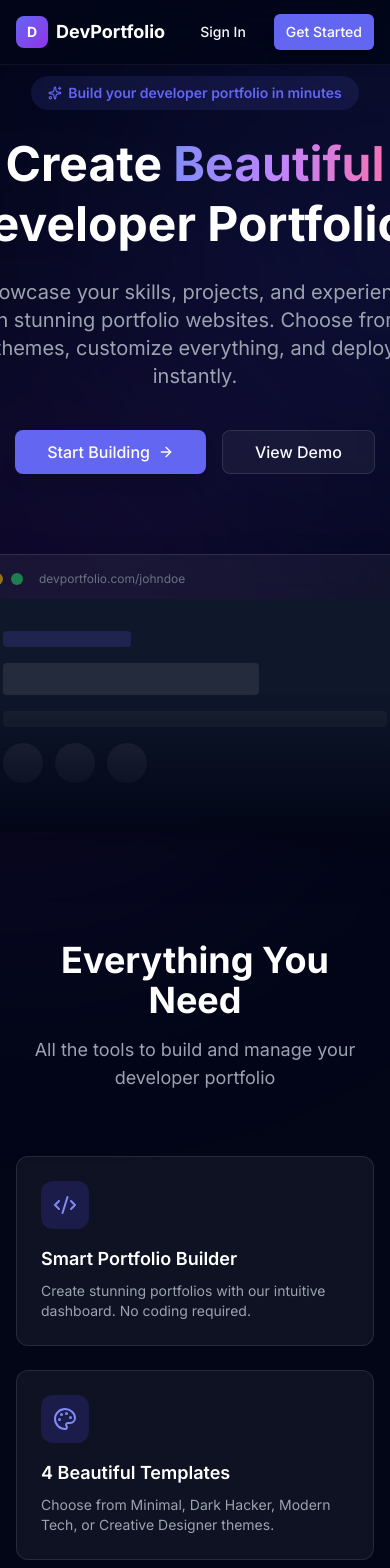
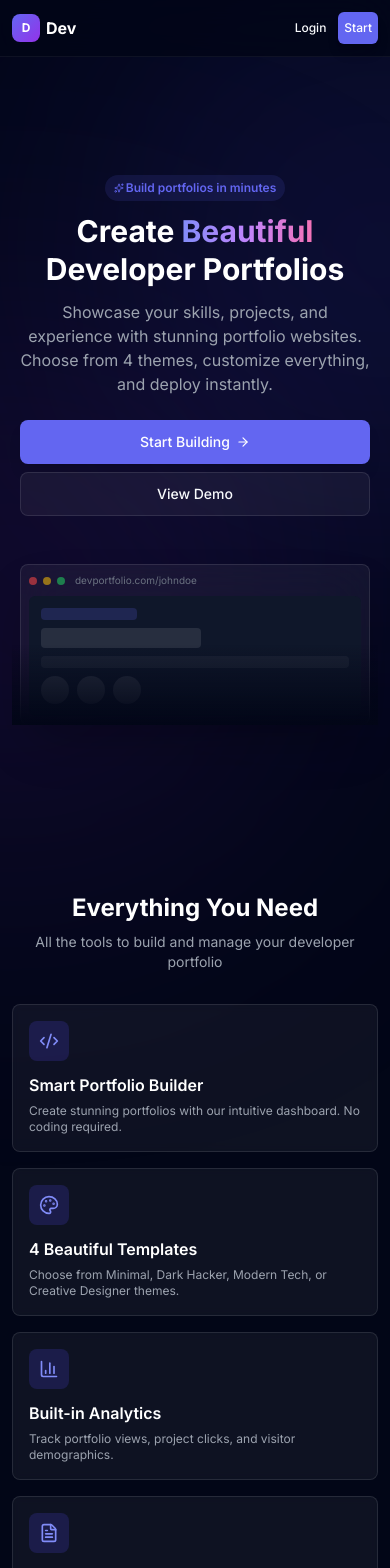
Before and after one commit to satishchoudhary90/PortfilioHub.dev, a Next.js app: page / in a window 390 px wide. Shown: the top 1568 px of the page. Built offline with nearby package versions, Linux system fonts and the light colour scheme.

Commit message:
"Home Layout "

```diff
--- a/src/app/page.tsx
+++ b/src/app/page.tsx
@@ -18,15 +18,51 @@ import {
 } from "lucide-react";
 
 const features = [
-  { icon: Code2, title: "Smart Portfolio Builder", desc: "Create stunning portfolios with our intuitive dashboard. No coding required." },
-  { icon: Palette, title: "4 Beautiful Templates", desc: "Choose from Minimal, Dark Hacker, Modern Tech, or Creative Designer themes." },
-  { icon: BarChart3, title: "Built-in Analytics", desc: "Track portfolio views, project clicks, and visitor demographics." },
-  { icon: FileText, title: "Resume Generator", desc: "Automatically generate a professional PDF resume from your profile." },
-  { icon: Github, title: "GitHub Integration", desc: "Import your repositories directly from GitHub with one click." },
-  { icon: Sparkles, title: "AI-Powered", desc: "Generate professional bios and project descriptions with AI." },
-  { icon: Zap, title: "Lightning Fast", desc: "Built with Next.js for optimal performance and SEO." },
-  { icon: Shield, title: "Secure Auth", desc: "Email/password and Google OAuth authentication." },
-  { icon: Layout, title: "Fully Customizable", desc: "Customize colors, fonts, layout, and dark/light mode." },
+  {
+    icon: Code2,
+    title: "Smart Portfolio Builder",
+    desc: "Create stunning portfolios with our intuitive dashboard. No coding required.",
+  },
+  {
+    icon: Palette,
+    title: "4 Beautiful Templates",
+    desc: "Choose from Minimal, Dark Hacker, Modern Tech, or Creative Designer themes.",
+  },
+  {
+    icon: BarChart3,
+    title: "Built-in Analytics",
+    desc: "Track portfolio views, project clicks, and visitor demographics.",
+  },
+  {
+    icon: FileText,
+    title: "Resume Generator",
+    desc: "Automatically generate a professional PDF resume from your profile.",
+  },
+  {
+    icon: Github,
+    title: "GitHub Integration",
+    desc: "Import your repositories directly from GitHub with one click.",
+  },
+  {
+    icon: Sparkles,
+    title: "AI-Powered",
+    desc: "Generate professional bios and project descriptions with AI.",
+  },
+  {
+    icon: Zap,
+    title: "Lightning Fast",
+    desc: "Built with Next.js for optimal performance and SEO.",
+  },
+  {
+    icon: Shield,
+    title: "Secure Auth",
+    desc: "Email/password and Google OAuth authentication.",
+  },
+  {
+    icon: Layout,
+    title: "Fully Customizable",
+    desc: "Customize colors, fonts, layout, and dark/light mode.",
+  },
 ];
 
 export default function HomePage() {
@@ -40,51 +76,84 @@ export default function HomePage() {
 
       {/* Navbar */}
       <nav className="fixed top-0 left-0 right-0 z-50 border-b border-white/5 bg-slate-950/80 backdrop-blur-xl">
-        <div className="max-w-6xl mx-auto px-4 h-16 flex items-center justify-between">
-          <Link href="/" className="flex items-center gap-2 text-lg font-bold">
-            <div className="w-8 h-8 rounded-lg bg-gradient-to-br from-indigo-500 to-purple-600 flex items-center justify-center text-sm font-bold">
+        <div className="max-w-6xl mx-auto px-3 sm:px-6 h-14 sm:h-16 flex items-center justify-between">
+          <Link
+            href="/"
+            className="flex items-center gap-1.5 sm:gap-2 text-base sm:text-lg font-bold"
+          >
+            <div className="w-7 sm:w-8 h-7 sm:h-8 rounded-lg bg-gradient-to-br from-indigo-500 to-purple-600 flex items-center justify-center text-xs sm:text-sm font-bold">
               D
             </div>
-            DevPortfolio
+            <span className="hidden xs:inline">DevPortfolio</span>
+            <span className="xs:hidden">Dev</span>
           </Link>
-          <div className="flex items-center gap-4">
+          <div className="flex items-center gap-1.5 sm:gap-4">
             <Link href="/login">
-              <Button variant="ghost" size="sm">Sign In</Button>
+              <Button
+                variant="ghost"
+                size="sm"
+                className="text-xs sm:text-sm px-1.5 sm:px-4 h-8 sm:h-9"
+              >
+                <span className="hidden sm:inline">Sign In</span>
+                <span className="sm:hidden">Login</span>
+              </Button>
             </Link>
             <Link href="/register">
-              <Button size="sm">Get Started</Button>
+              <Button
+                size="sm"
+                className="text-xs sm:text-sm px-1.5 sm:px-4 h-8 sm:h-9"
+              >
+                <span className="hidden sm:inline">Get Started</span>
+                <span className="sm:hidden">Start</span>
+              </Button>
             </Link>
           </div>
         </div>
       </nav>
 
       {/* Hero */}
-      <section className="min-h-screen flex items-center justify-center pt-16 px-4">
+      <section className="min-h-screen flex items-center justify-center pt-14 sm:pt-16 px-3 sm:px-6">
         <div className="text-center max-w-4xl relative">
-          <motion.div initial={{ opacity: 0, y: 20 }} animate={{ opacity: 1, y: 0 }} transition={{ duration: 0.8 }}>
-            <Badge className="mb-6 text-sm py-1.5 px-4">
-              <Sparkles className="h-3.5 w-3.5 mr-1.5" />
-              Build your developer portfolio in minutes
+          <motion.div
+            initial={{ opacity: 0, y: 20 }}
+            animate={{ opacity: 1, y: 0 }}
+            transition={{ duration: 0.8 }}
+          >
+            <Badge className="mb-3 sm:mb-6 text-xs sm:text-sm py-1 sm:py-1.5 px-2 sm:px-4">
+              <Sparkles className="h-2.5 sm:h-3.5 w-2.5 sm:w-3.5 mr-0.5 sm:mr-1.5" />
+              <span className="hidden xs:inline">
+                Build your developer portfolio in minutes
+              </span>
+              <span className="xs:hidden">Build portfolios in minutes</span>
             </Badge>
-            <h1 className="text-5xl md:text-7xl font-bold leading-tight">
+            <h1 className="text-3xl xs:text-4xl sm:text-5xl md:text-6xl lg:text-7xl font-bold leading-tight px-2 xs:px-0">
               Create{" "}
               <span className="bg-gradient-to-r from-indigo-400 via-purple-400 to-pink-400 bg-clip-text text-transparent">
                 Beautiful
               </span>{" "}
-              Developer Portfolios
+              <span className="block xs:inline">Developer Portfolios</span>
             </h1>
-            <p className="text-xl text-gray-400 mt-6 max-w-2xl mx-auto">
-              Showcase your skills, projects, and experience with stunning portfolio websites.
-              Choose from 4 themes, customize everything, and deploy instantly.
+            <p className="text-base sm:text-lg lg:text-xl text-gray-400 mt-3 sm:mt-6 max-w-2xl mx-auto px-2 sm:px-0">
+              Showcase your skills, projects, and experience with stunning
+              portfolio websites. Choose from 4 themes, customize everything,
+              and deploy instantly.
             </p>
-            <div className="flex items-center justify-center gap-4 mt-10">
-              <Link href="/register">
-                <Button size="lg" className="text-base">
-                  Start Building <ArrowRight className="ml-2 h-4 w-4" />
+            <div className="flex flex-col sm:flex-row items-center justify-center gap-2 sm:gap-4 mt-6 sm:mt-10 px-2 sm:px-0">
+              <Link href="/register" className="w-full xs:w-auto">
+                <Button
+                  size="lg"
+                  className="text-sm sm:text-base w-full xs:w-auto px-6 sm:px-8"
+                >
+                  Start Building{" "}
+                  <ArrowRight className="ml-1.5 sm:ml-2 h-3.5 sm:h-4 w-3.5 sm:w-4" />
                 </Button>
               </Link>
-              <Link href="/register">
-                <Button variant="outline" size="lg" className="text-base">
+              <Link href="/register" className="w-full xs:w-auto">
+                <Button
+                  variant="outline"
+                  size="lg"
+                  className="text-sm sm:text-base w-full xs:w-auto px-6 sm:px-8"
+                >
                   View Demo
                 </Button>
               </Link>
@@ -96,25 +165,27 @@ export default function HomePage() {
             initial={{ opacity: 0, y: 40 }}
             animate={{ opacity: 1, y: 0 }}
             transition={{ duration: 0.8, delay: 0.3 }}
-            className="mt-20 relative"
+            className="mt-12 sm:mt-20 relative px-2 sm:px-0"
           >
             <div className="absolute inset-0 bg-gradient-to-t from-slate-950 via-transparent to-transparent z-10" />
-            <div className="rounded-xl border border-white/10 bg-white/5 backdrop-blur-xl p-4 shadow-2xl">
-              <div className="flex items-center gap-2 mb-3">
-                <div className="w-3 h-3 rounded-full bg-red-500/60" />
-                <div className="w-3 h-3 rounded-full bg-yellow-500/60" />
-                <div className="w-3 h-3 rounded-full bg-green-500/60" />
-                <span className="text-xs text-gray-500 ml-2">devportfolio.com/johndoe</span>
+            <div className="rounded-lg sm:rounded-xl border border-white/10 bg-white/5 backdrop-blur-xl p-2 sm:p-4 shadow-2xl">
+              <div className="flex items-center gap-1.5 sm:gap-2 mb-2 sm:mb-3">
+                <div className="w-2 sm:w-3 h-2 sm:h-3 rounded-full bg-red-500/60" />
+                <div className="w-2 sm:w-3 h-2 sm:h-3 rounded-full bg-yellow-500/60" />
+                <div className="w-2 sm:w-3 h-2 sm:h-3 rounded-full bg-green-500/60" />
+                <span className="text-[10px] sm:text-xs text-gray-500 ml-1 sm:ml-2 truncate">
+                  devportfolio.com/johndoe
+                </span>
               </div>
-              <div className="rounded-lg bg-slate-900 p-8 text-left">
-                <div className="space-y-4">
-                  <div className="h-4 w-32 bg-indigo-500/20 rounded animate-pulse" />
-                  <div className="h-8 w-64 bg-white/10 rounded animate-pulse" />
-                  <div className="h-4 w-96 bg-white/5 rounded animate-pulse" />
-                  <div className="flex gap-3 mt-6">
-                    <div className="h-10 w-10 rounded-full bg-white/10 animate-pulse" />
-                    <div className="h-10 w-10 rounded-full bg-white/10 animate-pulse" />
-                    <div className="h-10 w-10 rounded-full bg-white/10 animate-pulse" />
+              <div className="rounded-md sm:rounded-lg bg-slate-900 p-3 sm:p-8 text-left">
+                <div className="space-y-2 sm:space-y-4">
+                  <div className="h-3 sm:h-4 w-24 sm:w-32 bg-indigo-500/20 rounded animate-pulse" />
+                  <div className="h-5 sm:h-8 w-40 sm:w-64 bg-white/10 rounded animate-pulse" />
+                  <div className="h-3 sm:h-4 w-full max-w-xs sm:max-w-md bg-white/5 rounded animate-pulse" />
+                  <div className="flex gap-2 sm:gap-3 mt-3 sm:mt-6">
+                    <div className="h-7 sm:h-10 w-7 sm:w-10 rounded-full bg-white/10 animate-pulse" />
+                    <div className="h-7 sm:h-10 w-7 sm:w-10 rounded-full bg-white/10 animate-pulse" />
+                    <div className="h-7 sm:h-10 w-7 sm:w-10 rounded-full bg-white/10 animate-pulse" />
                   </div>
                 </div>
               </div>
@@ -124,21 +195,23 @@ export default function HomePage() {
       </section>
 
       {/* Features */}
-      <section className="py-24 px-4 relative">
+      <section className="py-12 sm:py-24 px-3 sm:px-6 relative">
         <div className="max-w-6xl mx-auto">
           <motion.div
             initial={{ opacity: 0 }}
             whileInView={{ opacity: 1 }}
             viewport={{ once: true }}
-            className="text-center mb-16"
+            className="text-center mb-8 sm:mb-16"
           >
-            <h2 className="text-4xl font-bold">Everything You Need</h2>
-            <p className="text-gray-400 mt-4 text-lg">
+            <h2 className="text-2xl sm:text-3xl lg:text-4xl font-bold px-2 sm:px-0">
+              Everything You Need
+            </h2>
+            <p className="text-gray-400 mt-2 sm:mt-4 text-sm sm:text-lg px-2 sm:px-0">
               All the tools to build and manage your developer portfolio
             </p>
           </motion.div>
 
-          <div className="grid grid-cols-1 md:grid-cols-2 lg:grid-cols-3 gap-6">
+          <div className="grid grid-cols-1 md:grid-cols-2 lg:grid-cols-3 gap-4 sm:gap-6">
             {features.map((feature, i) => (
               <motion.div
                 key={feature.title}
@@ -147,13 +220,17 @@ export default function HomePage() {
                 viewport={{ once: true }}
                 transition={{ delay: i * 0.1 }}
                 whileHover={{ y: -5 }}
-                className="p-6 rounded-xl border border-white/10 bg-white/5 backdrop-blur-sm group hover:bg-white/10 transition-all"
+                className="p-4 sm:p-6 rounded-lg sm:rounded-xl border border-white/10 bg-white/5 backdrop-blur-sm group hover:bg-white/10 transition-all"
               >
-                <div className="p-3 rounded-xl bg-indigo-600/20 w-fit group-hover:bg-indigo-600/30 transition-colors">
-                  <feature.icon className="h-6 w-6 text-indigo-400" />
+                <div className="p-2.5 sm:p-3 rounded-lg sm:rounded-xl bg-indigo-600/20 w-fit group-hover:bg-indigo-600/30 transition-colors">
+                  <feature.icon className="h-5 sm:h-6 w-5 sm:w-6 text-indigo-400" />
                 </div>
-                <h3 className="text-lg font-semibold text-white mt-4">{feature.title}</h3>
-                <p className="text-sm text-gray-400 mt-2">{feature.desc}</p>
+                <h3 className="text-base sm:text-lg font-semibold text-white mt-3 sm:mt-4">
+                  {feature.title}
+                </h3>
+                <p className="text-xs sm:text-sm text-gray-400 mt-1.5 sm:mt-2">
+                  {feature.desc}
+                </p>
               </motion.div>
             ))}
           </div>
@@ -161,14 +238,22 @@ export default function HomePage() {
       </section>
 
       {/* Templates preview */}
-      <section className="py-24 px-4 relative">
+      <section className="py-12 sm:py-24 px-3 sm:px-6 relative">
         <div className="max-w-6xl mx-auto text-center">
-          <motion.div initial={{ opacity: 0 }} whileInView={{ opacity: 1 }} viewport={{ once: true }}>
-            <h2 className="text-4xl font-bold">4 Stunning Templates</h2>
-            <p className="text-gray-400 mt-4 text-lg">Choose the perfect look for your portfolio</p>
+          <motion.div
+            initial={{ opacity: 0 }}
+            whileInView={{ opacity: 1 }}
+            viewport={{ once: true }}
+          >
+            <h2 className="text-2xl sm:text-3xl lg:text-4xl font-bold px-2 sm:px-0">
+              4 Stunning Templates
+            </h2>
+            <p className="text-gray-400 mt-2 sm:mt-4 text-sm sm:text-lg px-2 sm:px-0">
+              Choose the perfect look for your portfolio
+            </p>
           </motion.div>
 
-          <div className="grid grid-cols-2 md:grid-cols-4 gap-4 mt-12">
+          <div className="grid grid-cols-2 lg:grid-cols-4 gap-3 sm:gap-6 mt-6 sm:mt-12">
             {[
               { name: "Minimal", color: "from-slate-800 to-indigo-900" },
               { name: "Dark Hacker", color: "from-black to-green-950" },
@@ -182,9 +267,11 @@ export default function HomePage() {
                 viewport={{ once: true }}
                 transition={{ delay: i * 0.15 }}
                 whileHover={{ y: -8 }}
-                className={`aspect-[3/4] rounded-xl bg-gradient-to-b ${template.color} border border-white/10 p-4 flex items-end`}
+                className={`aspect-[3/4] rounded-lg sm:rounded-xl bg-gradient-to-b ${template.color} border border-white/10 p-2.5 sm:p-4 flex items-end`}
               >
-                <p className="text-sm font-medium text-white/80">{template.name}</p>
+                <p className="text-xs sm:text-sm font-medium text-white/80">
+                  {template.name}
+                </p>
               </motion.div>
             ))}
           </div>
@@ -192,41 +279,50 @@ export default function HomePage() {
       </section>
 
       {/* CTA */}
-      <section className="py-24 px-4">
+      <section className="py-12 sm:py-24 px-3 sm:px-4">
         <motion.div
           initial={{ opacity: 0, y: 20 }}
           whileInView={{ opacity: 1, y: 0 }}
           viewport={{ once: true }}
           className="max-w-3xl mx-auto text-center"
         >
-          <h2 className="text-4xl md:text-5xl font-bold">
+          <h2 className="text-2xl sm:text-4xl md:text-5xl font-bold px-2 sm:px-0">
             Ready to build your{" "}
             <span className="bg-gradient-to-r from-indigo-400 to-purple-400 bg-clip-text text-transparent">
               portfolio
             </span>
             ?
           </h2>
-          <p className="text-gray-400 mt-4 text-lg">
-            Join developers who have built stunning portfolios with DevPortfolio Builder
+          <p className="text-gray-400 mt-3 sm:mt-4 text-sm sm:text-lg px-2 sm:px-0">
+            Join developers who have built stunning portfolios with DevPortfolio
+            Builder
           </p>
           <Link href="/register">
-            <Button size="lg" className="mt-8 text-base">
-              Get Started for Free <ArrowRight className="ml-2 h-4 w-4" />
+            <Button
+              size="lg"
+              className="mt-6 sm:mt-8 text-sm sm:text-base w-full xs:w-auto px-6 sm:px-8"
+            >
+              Get Started for Free{" "}
+              <ArrowRight className="ml-1.5 sm:ml-2 h-3.5 sm:h-4 w-3.5 sm:w-4" />
             </Button>
           </Link>
         </motion.div>
       </section>
 
       {/* Footer */}
-      <footer className="border-t border-white/5 py-8">
-        <div className="max-w-6xl mx-auto px-4 flex items-center justify-between">
-          <div className="flex items-center gap-2 text-sm text-gray-500">
-            <div className="w-6 h-6 rounded bg-gradient-to-br from-indigo-500 to-purple-600 flex items-center justify-center text-[10px] font-bold text-white">
-              D
+      <footer className="border-t border-white/5 py-4 sm:py-8">
+        <div className="max-w-6xl mx-auto px-3 sm:px-6">
+          <div className="flex flex-col sm:flex-row items-center justify-between gap-2 sm:gap-0">
+            <div className="flex items-center gap-1.5 sm:gap-2 text-xs sm:text-sm text-gray-500">
+              <div className="w-5 sm:w-6 h-5 sm:h-6 rounded bg-gradient-to-br from-indigo-500 to-purple-600 flex items-center justify-center text-[9px] sm:text-[10px] font-bold text-white">
+                D
+              </div>
+              <span className="text-xs sm:text-sm">DevPortfolio Builder</span>
             </div>
-            DevPortfolio Builder
+            <p className="text-[10px] sm:text-sm text-gray-600 text-center sm:text-right">
+              Built with Next.js, Tailwind CSS & Framer Motion
+            </p>
           </div>
-          <p className="text-sm text-gray-600">Built with Next.js, Tailwind CSS & Framer Motion</p>
         </div>
       </footer>
     </div>
```
Also changed, not shown: tailwind.config.ts (+8 -0 lines).
